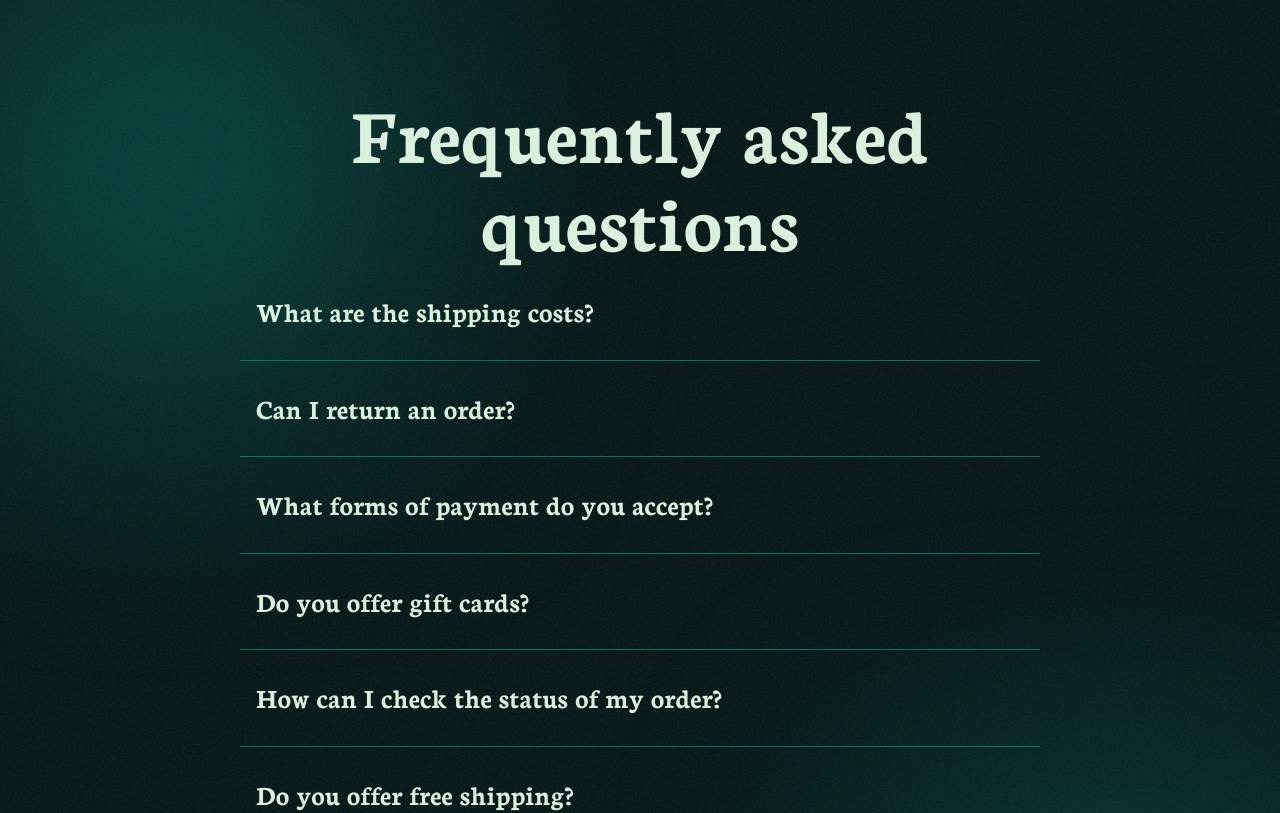
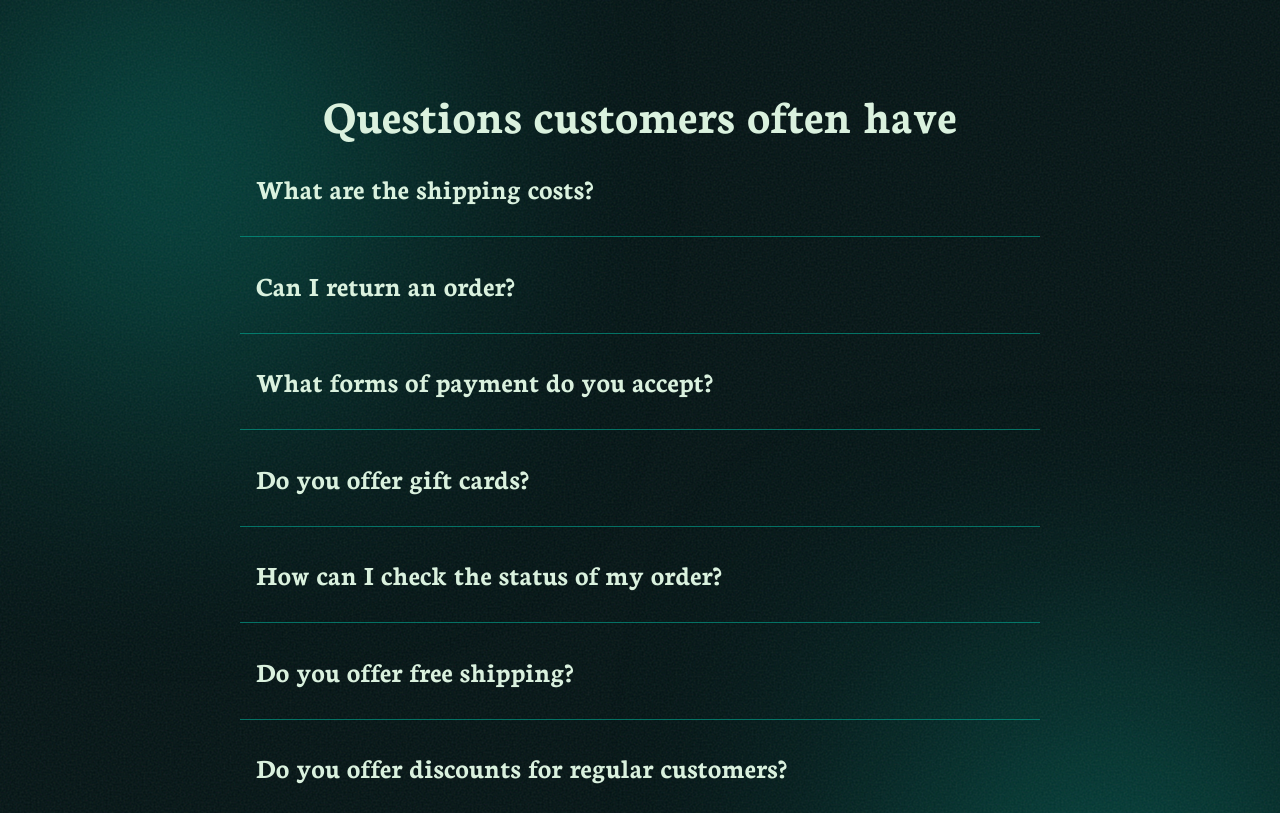
Before and after one commit to ania221B/store-faq, a React (Vite) app: page / in a window 1280 px wide. Shown: the top 813 px of the page. Built offline with nearby package versions, Linux system fonts and the light colour scheme; some icons are missing.

Commit message:
font update

```diff
--- a/src/Accordion.jsx
+++ b/src/Accordion.jsx
@@ -4,12 +4,14 @@ function Accordion ({ questions }) {
   return (
     <section className='section'>
       <div className='container' data-container='small'>
-        <h1 className='fs-900 text-center'>Frequently asked questions</h1>
-        {questions.map(question => {
-          return (
-            <AccordionPanel {...question} key={question.id}></AccordionPanel>
-          )
-        })}
+        <h1 className='fs-800 text-center'>Questions customers often have</h1>
+        <div className='accordion-container margin-xl'>
+          {questions.map(question => {
+            return (
+              <AccordionPanel {...question} key={question.id}></AccordionPanel>
+            )
+          })}
+        </div>
       </div>
     </section>
   )
--- a/src/sass/abstracts/_typography.scss
+++ b/src/sass/abstracts/_typography.scss
@@ -2,8 +2,8 @@ $ff-primary: 'Neuton', serif;
 $ff-secondary: 'Abril Fatface', serif;
 
 $font-sizes: (
-  900: clamp(2.5rem, 0.5rem + 10vw, 5rem),
-  800: clamp(2.5rem, 0.5rem + 7vw, 3.75rem),
+  900: clamp(2.5rem, 0.5rem + 8vw, 4rem),
+  800: clamp(2.5rem, 0.5rem + 5vw, 3rem),
   700: clamp(1.5rem, 0.5rem + 5vw, 2rem),
   600: clamp(1.4rem, 0.5rem + 4.25vw, 1.75rem),
   500: 1.3125rem,
```
